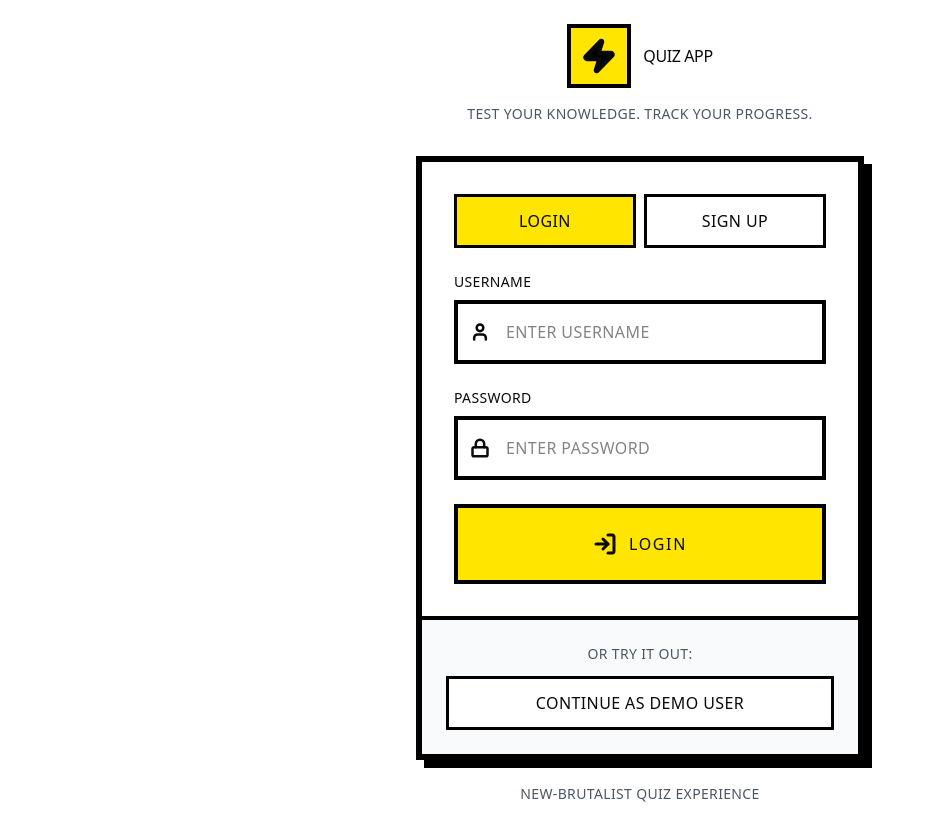
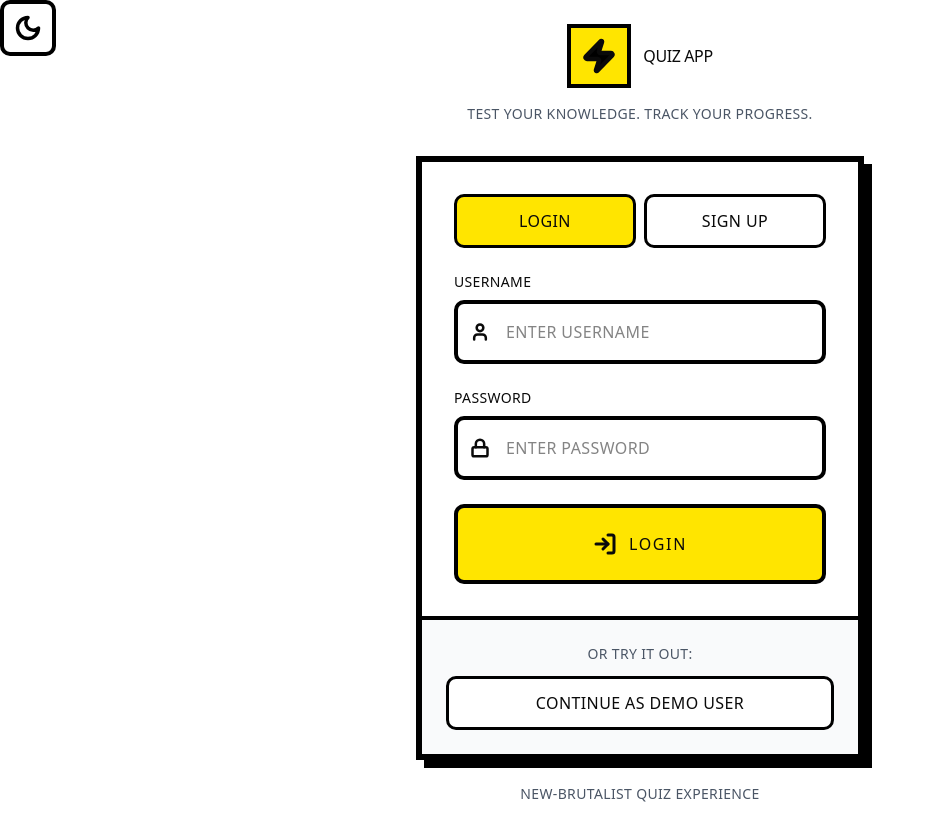
Before and after one commit to JakeerC/quiz-blitz, a Next.js app: page /login in a window 1280 px wide. Shown: the whole page, without its empty margins (0-935 px from the left). Built offline with nearby package versions, Linux system fonts and the light colour scheme.

Commit message:
fix:  add a dark mode toggle.

```diff
--- a/app/globals.css
+++ b/app/globals.css
@@ -209,7 +209,7 @@
     color: inherit;
     opacity: 1;
     background-color: #0000;
-    border-radius: 0;
+    border-radius: var(--radius);
   }
 
   ::file-selector-button {
@@ -220,7 +220,7 @@
     color: inherit;
     opacity: 1;
     background-color: #0000;
-    border-radius: 0;
+    border-radius: var(--radius);
   }
 
   :where(select:is([multiple], [size])) optgroup {
--- a/app/layout.tsx
+++ b/app/layout.tsx
@@ -2,6 +2,8 @@
 import { ThemeProvider } from 'next-themes';
 import './globals.css';
 import { AppProvider } from "@/context/AppContext";
+
+import { DarkModeToggle } from '@/components/DarkModeToggle';
 
 export const metadata: Metadata = {
   title: 'Quiz Blitz',
@@ -18,6 +20,7 @@
       <body>
         <ThemeProvider attribute="class" defaultTheme="system" enableSystem>
           <AppProvider>
+            <DarkModeToggle className="fixed top-4 right-4 z-50" />
             {children}
           </AppProvider>
         </ThemeProvider>
--- a/src/context/AppContext.tsx
+++ b/src/context/AppContext.tsx
@@ -2,7 +2,7 @@
 
 import { createContext, useContext, useState, ReactNode } from 'react';
 
-// Types from App.tsx
+
 export type QuizConfig = {
   difficulty: 'easy' | 'medium' | 'hard';
   topic: string;
```
